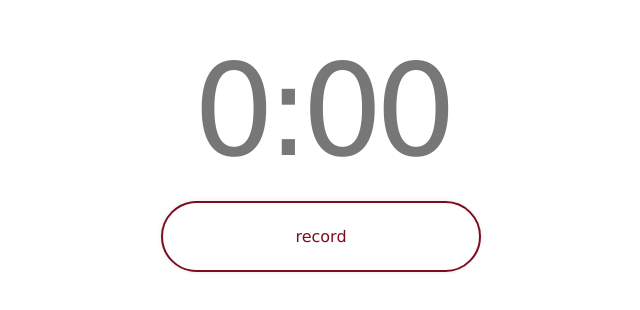
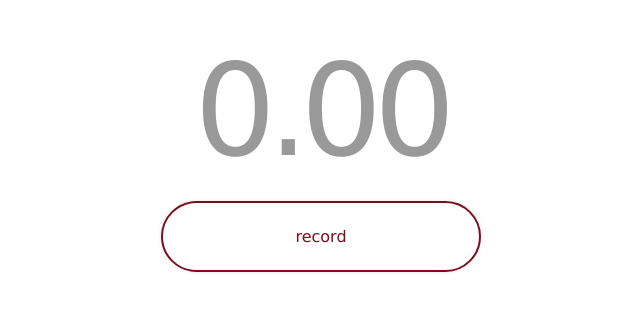
Before and after one commit to garden-nomes/audio-recorder, a Vue app in the folder client/: page / in a window 1280 px wide. Shown: the part 254-564 px from the top of the page, without its empty margins (319-959 px from the left). Built offline with nearby package versions, Linux system fonts and the light colour scheme.

Commit message:
client: add functionality to timer

```diff
--- a/client/src/components/RecordTimer.vue
+++ b/client/src/components/RecordTimer.vue
@@ -1,12 +1,100 @@
 <template>
-  <div class="record-timer">0:00</div>
+  <div :class="`state-${timerState}`" class="record-timer">
+    {{ formattedDisplayTime }}
+  </div>
 </template>
 
-<style scoped>
+<script lang="ts">
+import { defineComponent } from "vue";
+
+// simple timer component: takes a startTime and endTime and displays the difference between them,
+// updating continuously if endTime is null
+export default defineComponent({
+  name: "RecordTimer",
+
+  props: {
+    startTime: { type: Date, default: null },
+    stopTime: { type: Date, default: null },
+  },
+
+  data() {
+    return {
+      displayTime: 0, // display time in milliseconds
+      timer: null as number | null, // setInterval timer id
+    };
+  },
+
+  computed: {
+    timerState(): string {
+      if (this.startTime === null && this.stopTime === null) {
+        return "initial";
+      } else if (this.stopTime === null) {
+        return "started";
+      } else {
+        return "stopped";
+      }
+    },
+
+    formattedDisplayTime(): string {
+      const seconds = this.displayTime * 0.001;
+      return `${seconds.toFixed(2)}`;
+    },
+  },
+
+  watch: {
+    timerState(state: string) {
+      if (state === "started") {
+        this.startUpdating();
+      } else if (state === "stopped") {
+        this.stopUpdating();
+      } else if (state === "initial") {
+        this.displayTime = 0;
+      }
+    },
+  },
+
+  methods: {
+    startUpdating() {
+      // start updating display time every tenth of a second
+      this.timer = setInterval(() => {
+        this.displayTime = this.getCurrentTime();
+      }, 10);
+    },
+
+    stopUpdating() {
+      console.log("stopUpdating");
+      // stop updating display time
+      if (this.timer !== null) {
+        clearInterval(this.timer);
+        this.timer = null;
+        this.displayTime = this.getCurrentTime();
+      }
+    },
+
+    // current run time in milliseconds
+    getCurrentTime(): number {
+      if (this.startTime === null) {
+        return 0;
+      } else if (this.stopTime === null) {
+        return Date.now() - this.startTime.getTime();
+      } else {
+        return this.stopTime.getTime() - this.startTime.getTime();
+      }
+    },
+  },
+});
+</script>
+
+<style>
 .record-timer {
   font-size: 8rem;
   letter-spacing: -0.5rem;
-  color: #777;
+  color: #999;
   margin-bottom: 1rem;
 }
+
+.record-timer.state-started,
+.record-timer.state-stopped {
+  color: #333;
+}
 </style>
--- a/client/src/components/Recorder.vue
+++ b/client/src/components/Recorder.vue
@@ -1,6 +1,6 @@
 <template>
   <div class="recorder">
-    <record-timer />
+    <record-timer :start-time="startTime" :stop-time="stopTime" />
 
     <record-button
       :is-recording="isRecording"
@@ -21,14 +21,19 @@ export default defineComponent({
   data() {
     return {
       isRecording: false,
+      startTime: null as Date | null,
+      stopTime: null as Date | null,
     };
   },
   methods: {
     startRecording() {
       this.isRecording = true;
+      this.startTime = new Date();
+      this.stopTime = null;
     },
     stopRecording() {
       this.isRecording = false;
+      this.stopTime = new Date();
     },
   },
 });
```
